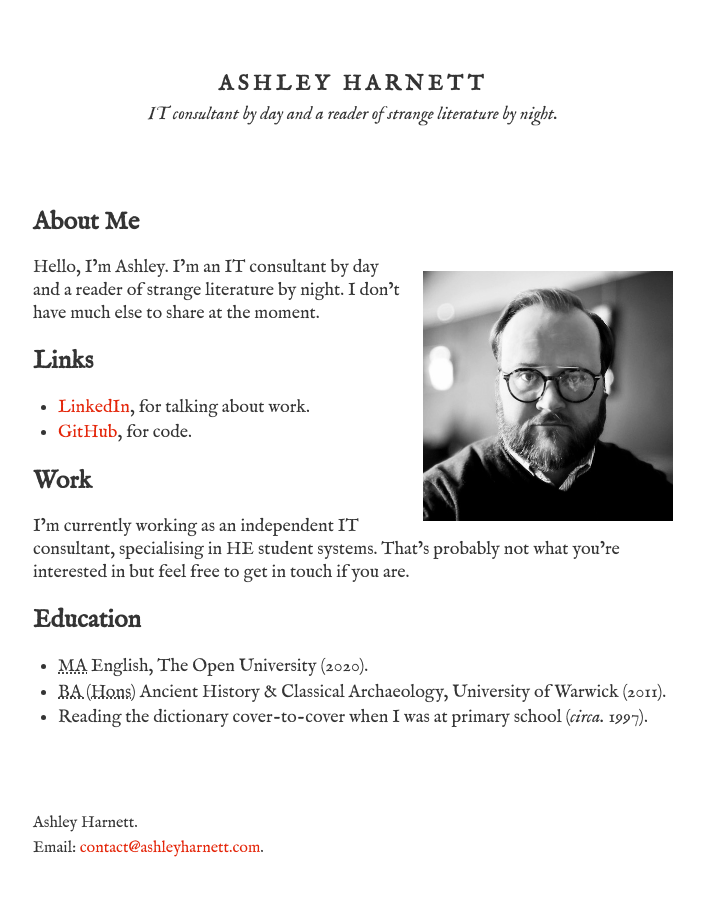
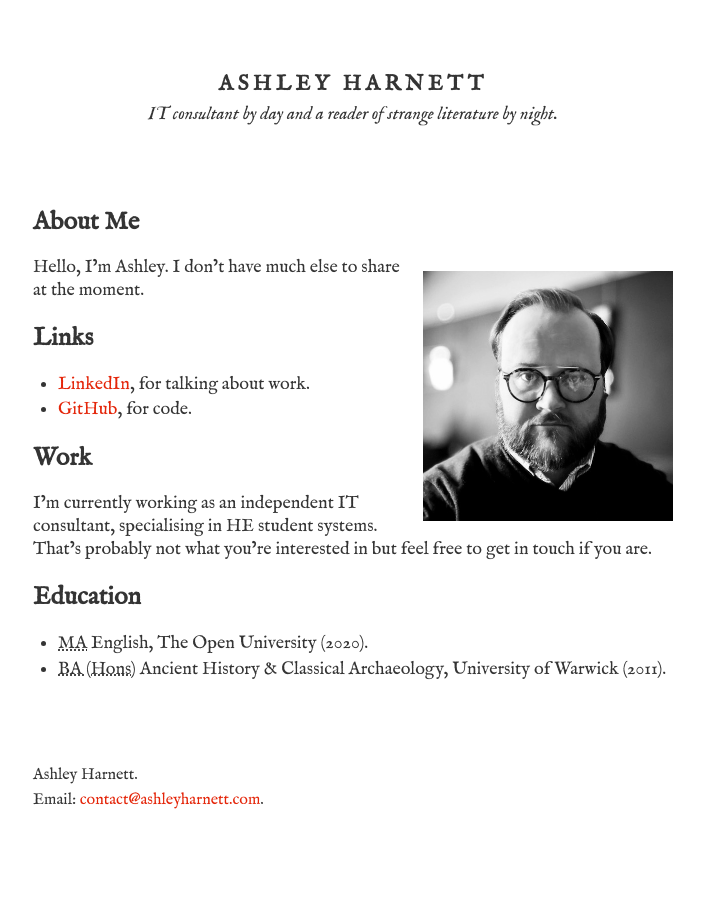
Before and after one commit to ashleylharnett/ashleylharnett.github.io, a Jekyll site: the page built from index.md, in a window 1280 px wide. Shown: the whole page, without its empty margins (287-991 px from the left). Built offline with Jekyll 4.4.1, drawn with Linux system fonts in a browser that asks for light colours.

Commit message:
Update index.md

```diff
--- a/index.md
+++ b/index.md
@@ -7,7 +7,7 @@ title: Home
 
 <img src="images/me.png" width="250px" class="right-align" alt="A headshot of me"/>
 
-Hello, I'm Ashley. I'm an IT consultant by day and a reader of strange literature by night. I don't have much else to share at the moment.
+Hello, I'm Ashley. I don't have much else to share at the moment.
 
 # Links
 
@@ -22,4 +22,3 @@ I'm currently working as an independent IT consultant, specialising in HE studen
 
  * <abbr title="Master of Arts">MA</abbr> English, The Open University (2020).
  * <abbr title="Bachelor of Arts with Honours">BA (Hons)</abbr> Ancient History &amp; Classical Archaeology, University of Warwick (2011).
- * Reading the dictionary cover-to-cover when I was at primary school (<em>circa.</em> 1997).
```
